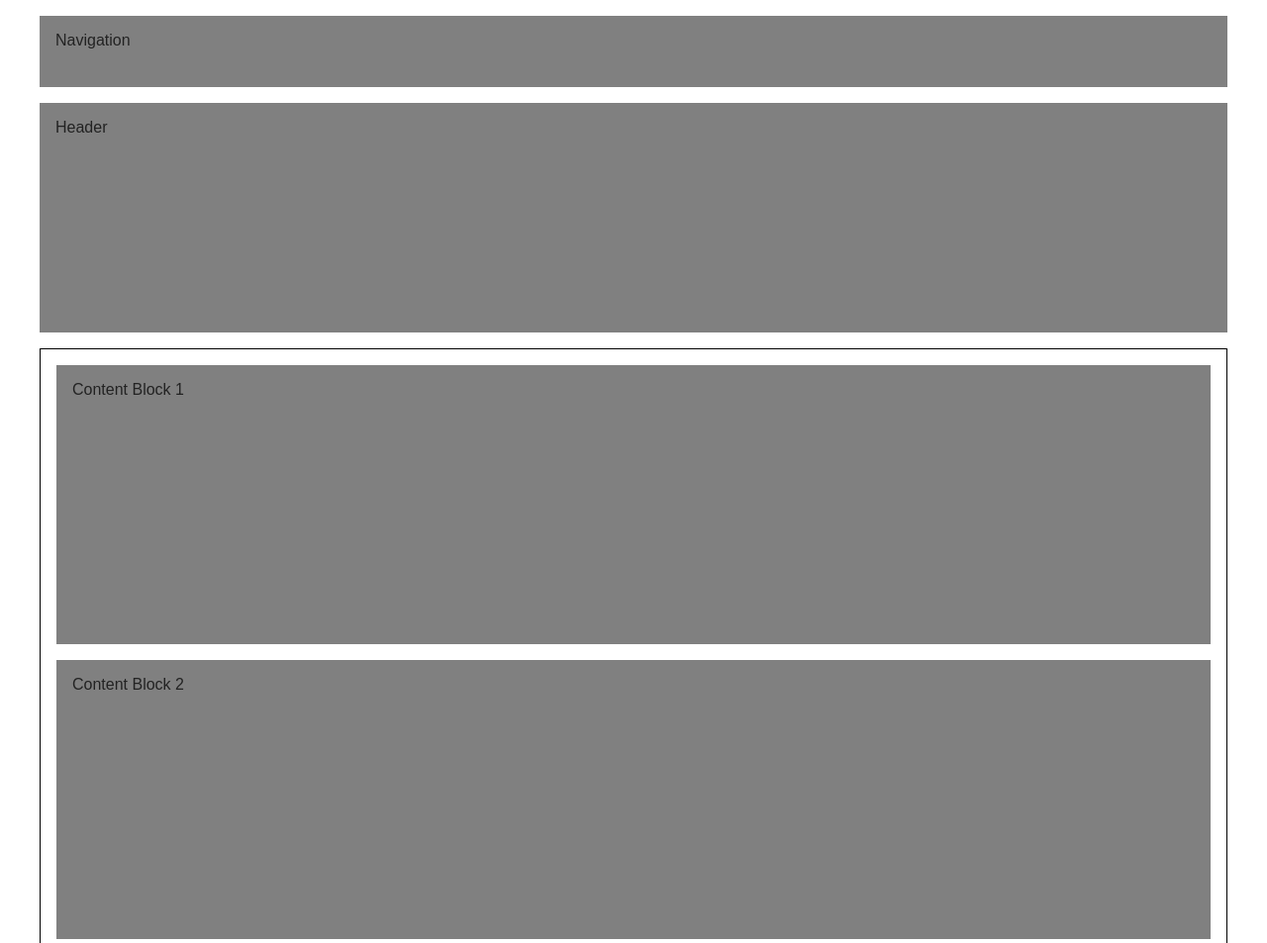
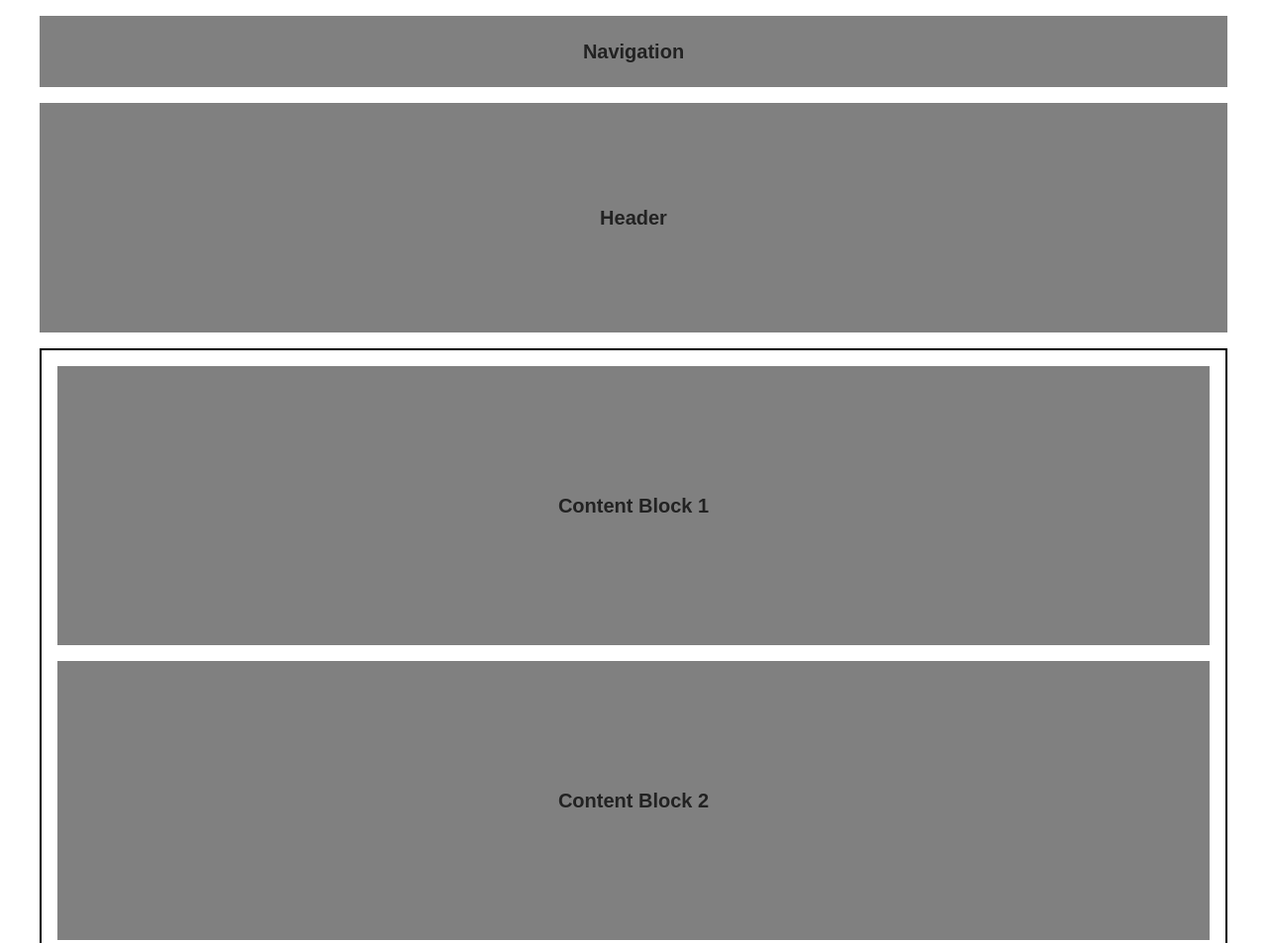
Before and after one commit to tinavanschelt/c8a11y-playground, a website built with Parcel: page index.html in a window 1280 px wide. Shown: the top 953 px of the page at 99% size. Built offline with nearby package versions, Linux system fonts and the light colour scheme.

Commit message:
Fine tune content blocks

```diff
--- a/css/main.css
+++ b/css/main.css
@@ -102,7 +102,12 @@ textarea {
 }
 
 .content-block {
+  align-items: center;
   background-color: var(--block-background-color);
+  display: flex;
+  font-size: 1.25rem;
+  font-weight: 600;
+  justify-content: center;
   padding: 1rem;
 }
 
@@ -117,7 +122,7 @@ header {
 }
 
 main {
-  border: 1px solid black;
+  border: 2px solid black;
   display: grid;
   gap: 1rem;
   grid-template-areas: "articles articles sidebar";
```
